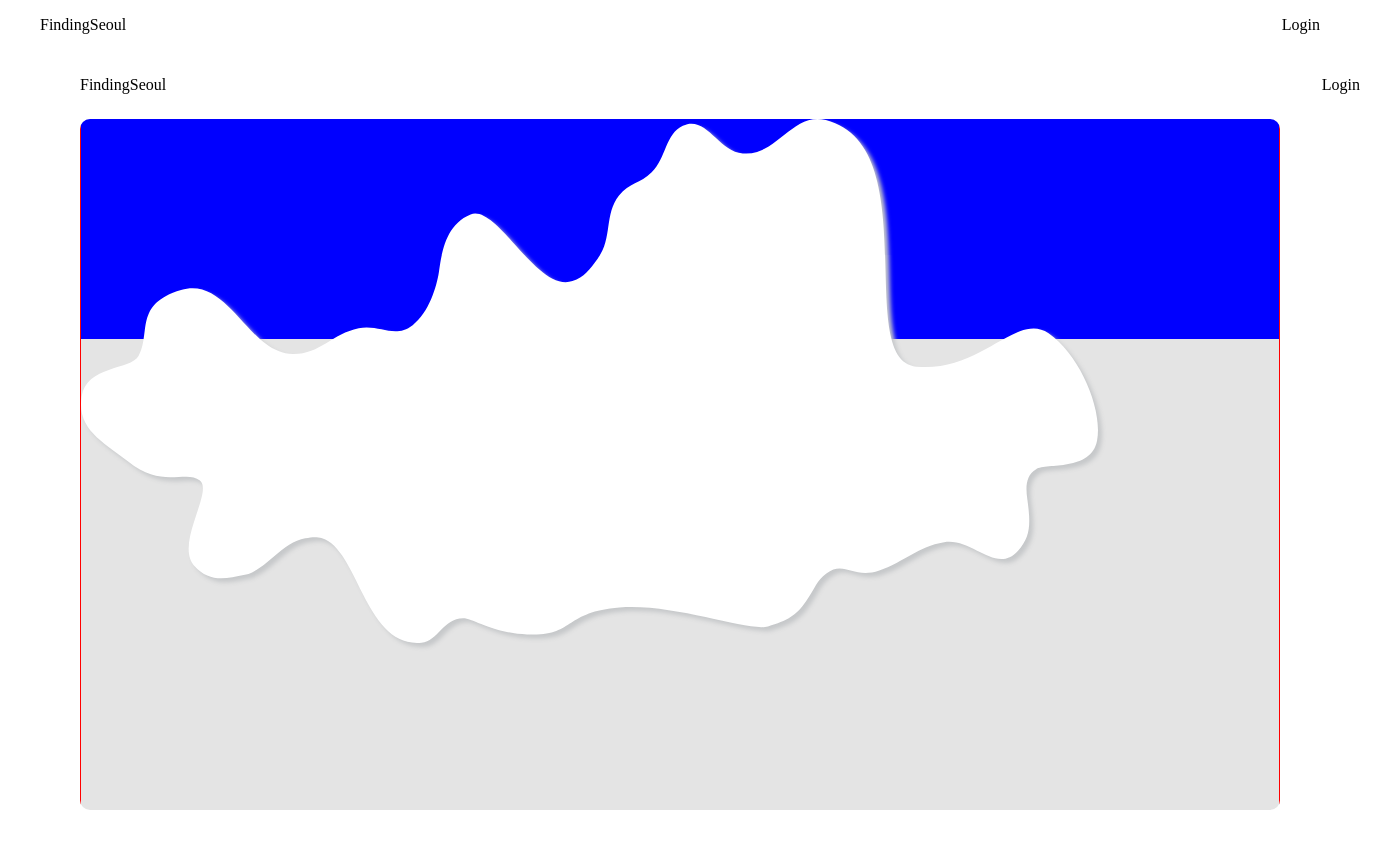
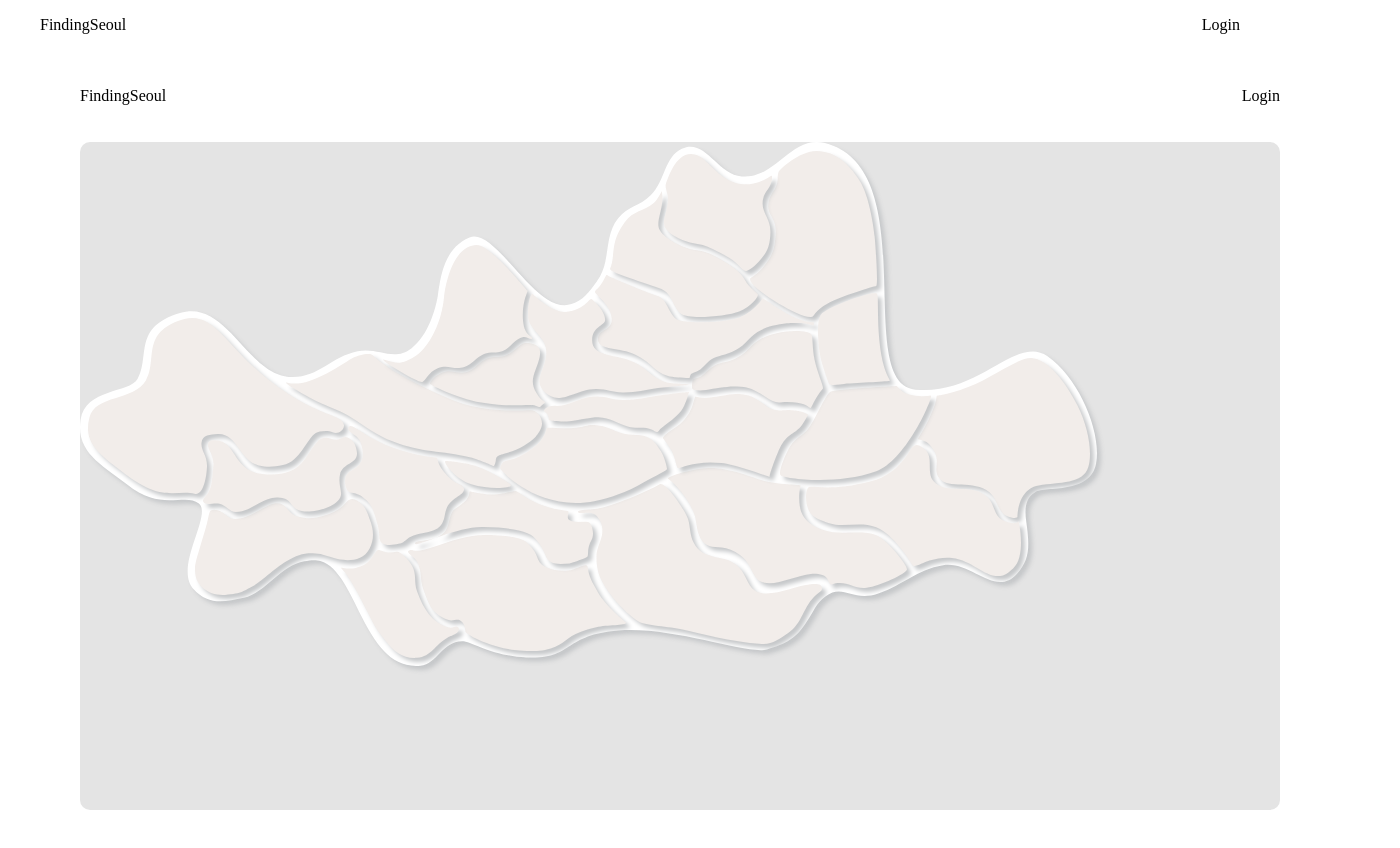
Before and after one commit to soheee-bae/FindingSeoul, a Next.js app: page /home in a window 1280 px wide. Shown: the top 848 px of the page, 1400 px wide, since content can reach past the window. Built offline with nearby package versions, Linux system fonts and the light colour scheme.

Commit message:
whole layout ui fixes

```diff
--- a/src/app/home/home.module.scss
+++ b/src/app/home/home.module.scss
@@ -5,6 +5,11 @@
   width: 100vw;
 }
 
+.navbar {
+  height: 110px;
+  padding: 0 40px;
+}
+
 .content {
   height: 100%;
   padding: 0 40px 40px;
--- a/src/app/home/layout.tsx
+++ b/src/app/home/layout.tsx
@@ -8,7 +8,9 @@ export default function HomeLayout({
 }) {
   return (
     <div className={styles.layout}>
-      <Navbar />
+      <div className={styles.navbar}>
+        <Navbar />
+      </div>
       <div className={styles.content}>{children}</div>
     </div>
   );
--- a/src/components/homeMap/homeMap.module.scss
+++ b/src/components/homeMap/homeMap.module.scss
@@ -17,8 +17,6 @@
   height: 100%;
   width: 100%;
   position: relative;
-
-  border: 1px solid red;
 }
 
 .districtMap {
--- a/src/components/homeMap/homeMap.tsx
+++ b/src/components/homeMap/homeMap.tsx
@@ -14,7 +14,7 @@ export default function HomeMap() {
     <div className={styles.root}>
       <div className={styles.map}>
         <WholeMap />
-        {/* {SEOUL_DISTRICTS.map((district) => (
+        {SEOUL_DISTRICTS.map((district) => (
           <div
             onClick={() => setDistrict(district.name)}
             key={district.name}
@@ -23,7 +23,7 @@ export default function HomeMap() {
           >
             {district.mapImage}
           </div>
-        ))} */}
+        ))}
       </div>
     </div>
   );
--- a/src/components/navbar/navbar.module.scss
+++ b/src/components/navbar/navbar.module.scss
@@ -1,7 +1,6 @@
 .root {
-  width: 100vw;
-  height: 80px;
-  padding: 0px 40px;
+  width: 100%;
+  height: 100%;
 
   display: flex;
   justify-content: space-between;
--- a/src/icons/svg.module.scss
+++ b/src/icons/svg.module.scss
@@ -2,5 +2,4 @@
   position: relative;
   width: 100%;
   height: 220px;
-  background-color: blue;
 }
```
